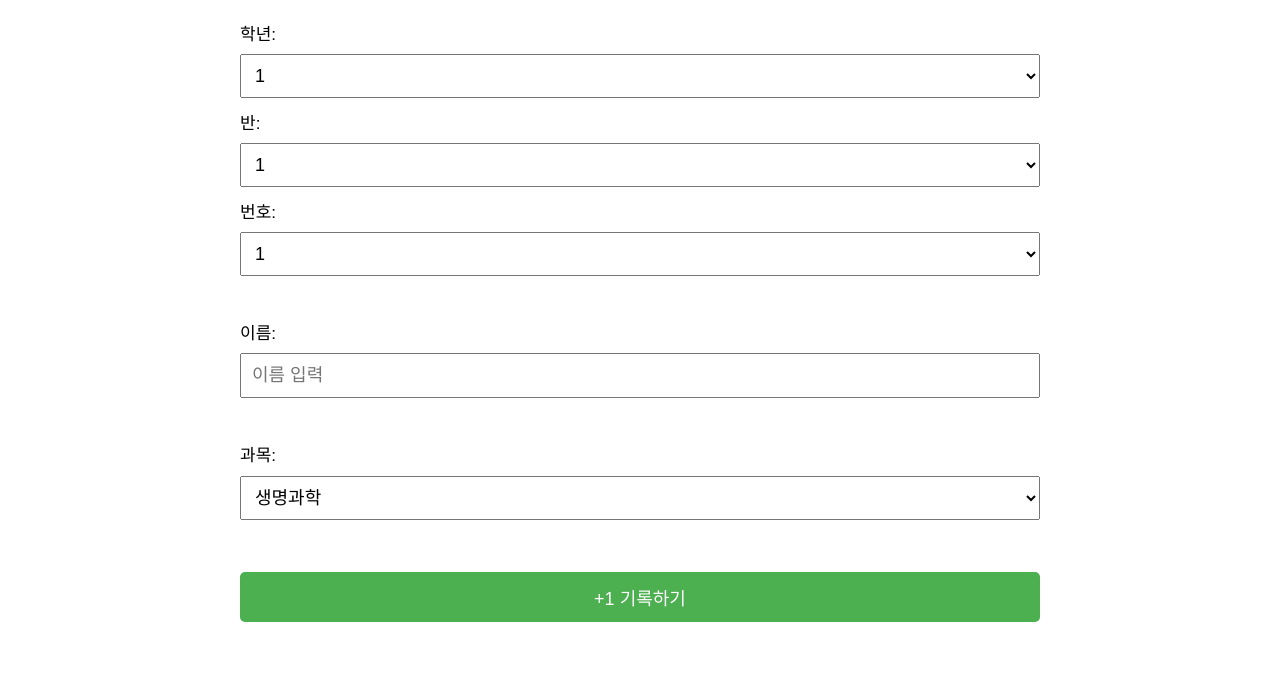
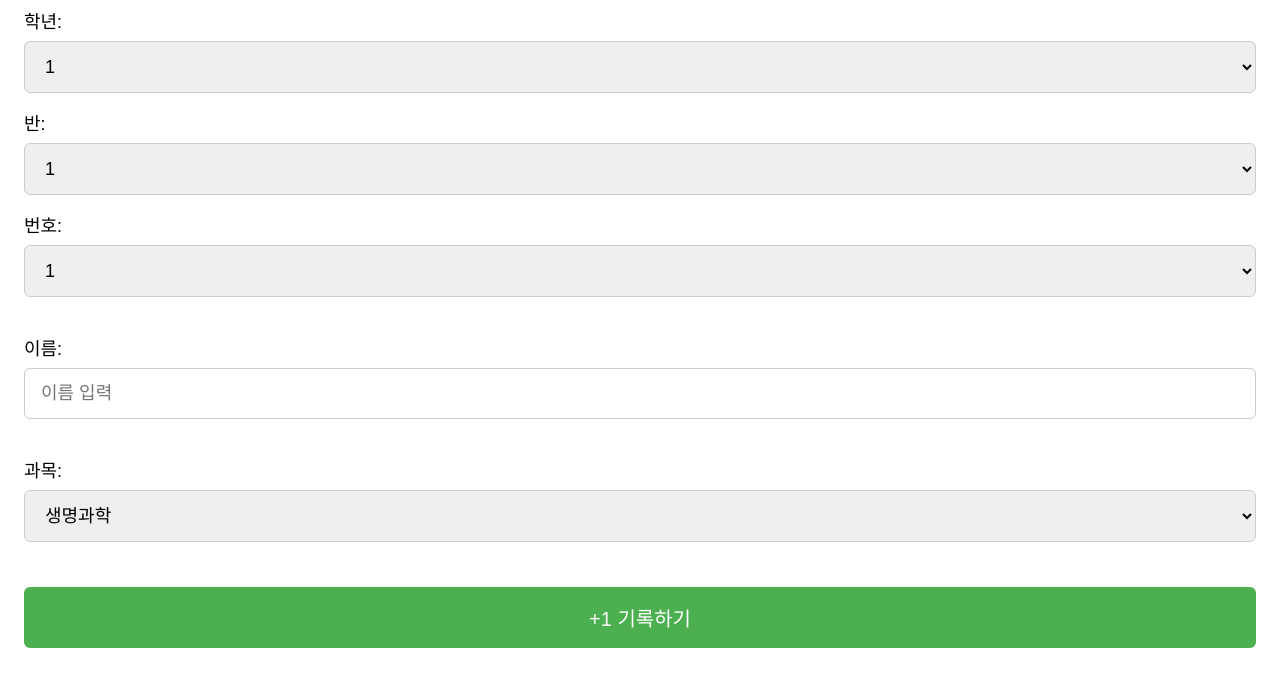
Before and after one commit to hideonbush-dddd/click-counter, a plain HTML site: page index.html in a window 1280 px wide. Shown: the part 117-809 px from the top of the page. Drawn offline with Linux system fonts and the light colour scheme.

Commit message:
Update style.css

```diff
--- a/style.css
+++ b/style.css
@@ -1,40 +1,50 @@
+
 body {
   font-family: sans-serif;
   font-size: 18px;
-  padding: 20px;
-  line-height: 1.6;
-  max-width: 600px;
-  margin: auto;
+  padding: 24px;
+  margin: 0;
+  background-color: #fff;
+  max-width: 100%;
+  box-sizing: border-box;
 }
 
 label {
   display: block;
-  margin-top: 12px;
-  font-size: 17px;
+  margin: 16px 0 8px;
+  font-size: 18px;
 }
 
-select, input {
+
+select,
+input[type="text"] {
+  width: 100%;
   font-size: 18px;
-  padding: 10px;
-  margin-top: 6px;
-  width: 100%;
+  padding: 14px 16px;
+  border-radius: 6px;
+  border: 1px solid #ccc;
   box-sizing: border-box;
 }
 
+
 button {
-  font-size: 18px;
-  padding: 12px 20px;
-  margin-top: 20px;
   width: 100%;
+  font-size: 20px;
+  padding: 16px;
+  margin-top: 24px;
   background-color: #4CAF50;
   color: white;
   border: none;
-  border-radius: 5px;
+  border-radius: 6px;
+  cursor: pointer;
 }
 
-@media (min-width: 768px) {
-  body {
-    font-size: 20px;
-    max-width: 800px;
-  }
+button:hover {
+  background-color: #45a049;
 }
+
+
+#result {
+  margin-top: 20px;
+  font-size: 18px;
+  color: #333;
```
